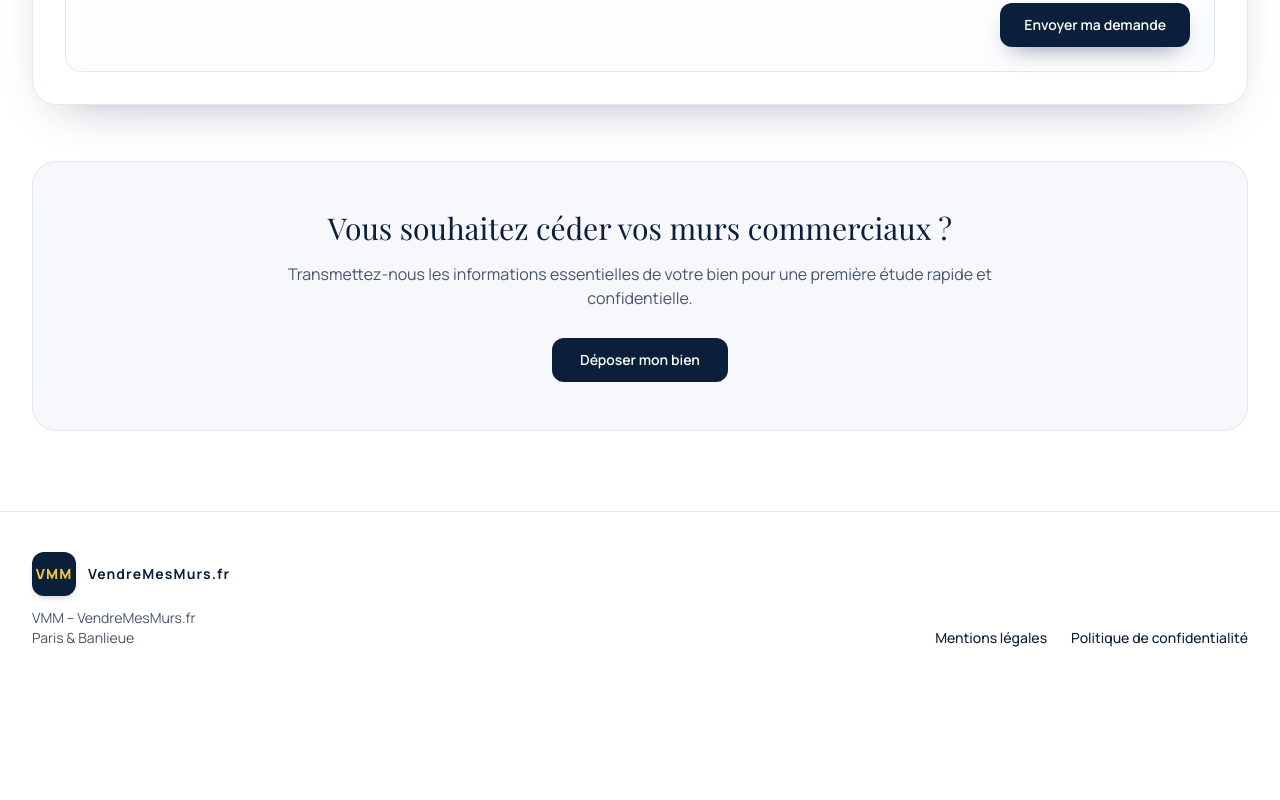
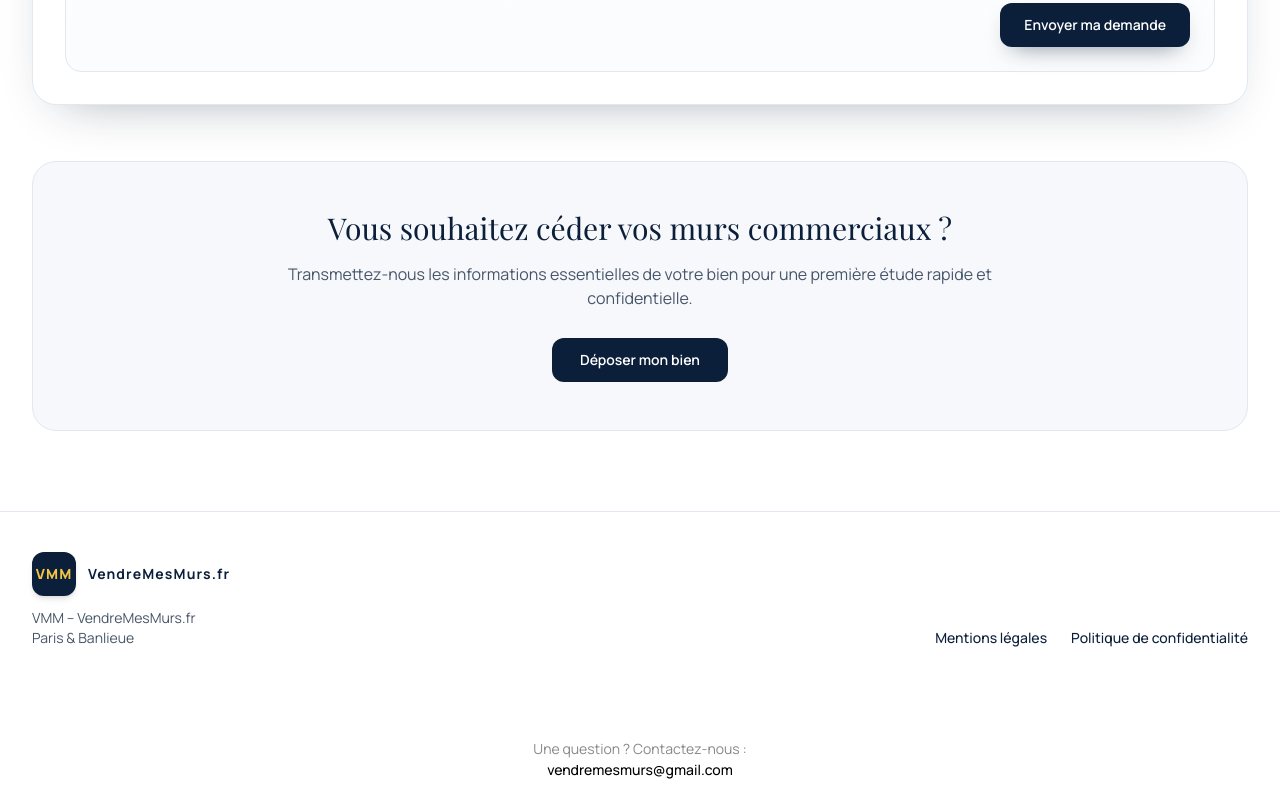
Before and after one commit to AR1414/vendremesmurs, a Next.js app: page / in a window 1280 px wide. Shown: the part 4717-5517 px from the top of the page. Before the commit the page ends 5405 px from the top, so only its background shows below. Built offline with nearby package versions, Linux system fonts and the light colour scheme; no server answers; a web font is replaced by a local one.

Commit message:
apply codex footer changes

```diff
--- a/src/app/page.tsx
+++ b/src/app/page.tsx
@@ -307,13 +307,12 @@ export default function HomePage() {
           </div>
         </div>
       </footer>
+      <div style={{ textAlign: 'center', marginTop: '50px', paddingBottom: '20px', fontSize: '14px', color: '#888' }}>
+        <p>Une question ? Contactez-nous :</p>
+        <a href="mailto:vendremesmurs@gmail.com" style={{ color: '#000', fontWeight: '500' }}>
+          vendremesmurs@gmail.com
+        </a>
+      </div>
     </main>
   );
 }
-<div style={{ textAlign: 'center', marginTop: '50px', paddingBottom: '20px', fontSize: '14px', color: '#888' }}>
-  Une question ? Contactez-nous :
-  <br />
-  <a href="mailto:vendremesmurs@gmail.com" style={{ color: '#000', fontWeight: '500' }}>
-    vendremesmurs@gmail.com
-  </a>
-</div>
```
